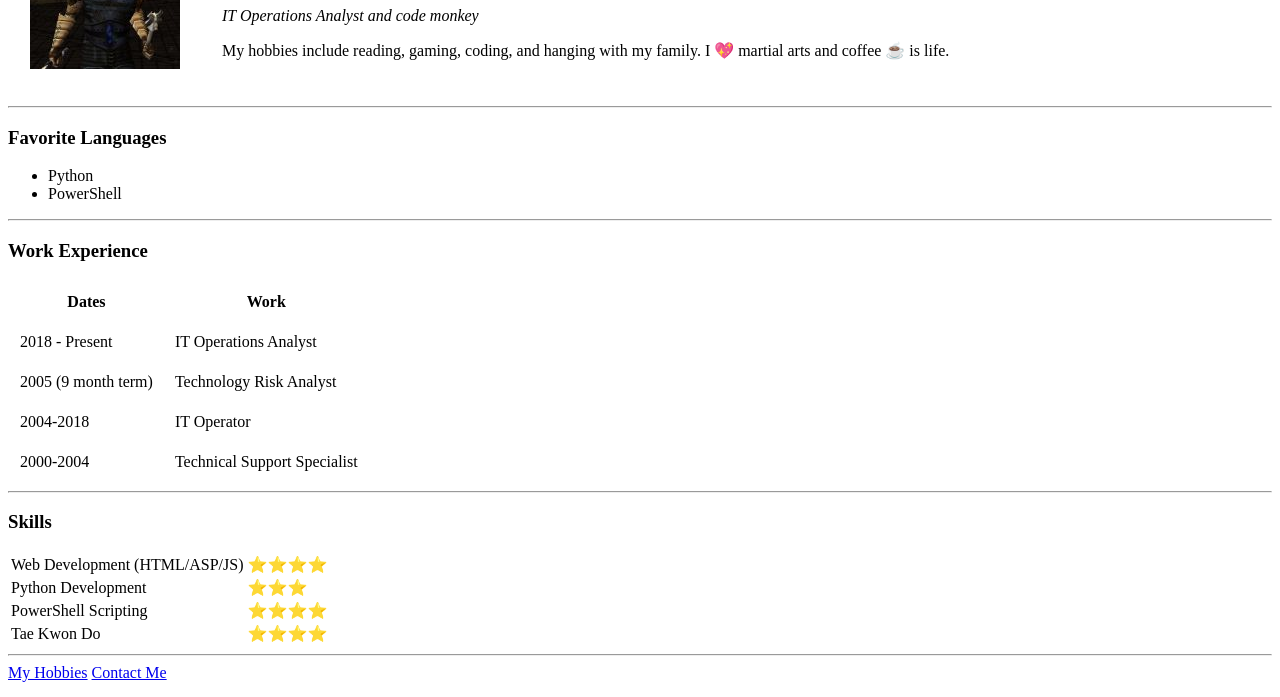
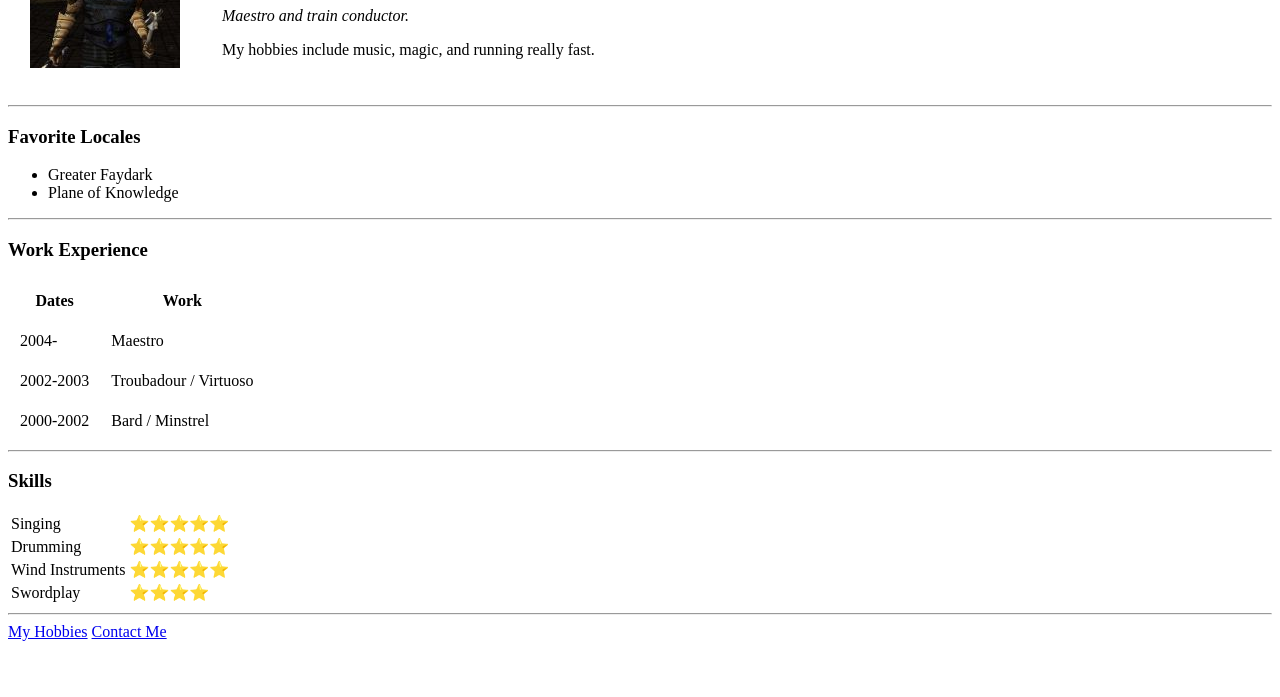
Before and after one commit to tralynfae/cv, a plain HTML site: page index.html in a window 1280 px wide. Shown: the part 103-800 px from the top of the page. Drawn offline with Linux system fonts and the light colour scheme.

Commit message:
Updated Bard specific project

```diff
--- a/index.html
+++ b/index.html
@@ -11,17 +11,17 @@
 				<td><img src="images/tralynfae.jpg" alt="Tralynfae Bard Profile"></td>
 				<td>
 					<h1>Tralynfae</h1>
-					<p><em>IT Operations Analyst and code monkey</em></p>
-					<p>My hobbies include reading, gaming, coding, and hanging with my family. I 💖 martial arts and coffee ☕ is life.</p>
+					<p><em>Maestro and train conductor.</em></p>
+					<p>My hobbies include music, magic, and running really fast.</p>
 				</td>
 			</tr>
 		</table>
 
 		<hr>
-		<h3>Favorite Languages</h3>
+		<h3>Favorite Locales</h3>
 		<ul>
-			<li>Python</li>
-			<li>PowerShell</li>
+			<li>Greater Faydark</li>
+			<li>Plane of Knowledge</li>
 		</ul>
 
 		<hr>
@@ -35,20 +35,16 @@
 			</thead>
 			<tbody>
 				<tr>
-					<td>2018 - Present</td>
-					<td>IT Operations Analyst</td>
+					<td>2004-</td>
+					<td>Maestro</td>
 				</tr>
 				<tr>
-					<td>2005 (9 month term)</td>
-					<td>Technology Risk Analyst</td>
+					<td>2002-2003</td>
+					<td>Troubadour / Virtuoso</td>
 				</tr>
 				<tr>
-					<td>2004-2018</td>
-					<td>IT Operator</td>
-				</tr>
-				<tr>
-					<td>2000-2004</td>
-					<td>Technical Support Specialist</td>
+					<td>2000-2002</td>
+					<td>Bard / Minstrel</td>
 				</tr>
 			</tbody>
 		</table>
@@ -57,19 +53,19 @@
 		<h3>Skills</h3>
 		<table>
 			<tr>
-				<td>Web Development (HTML/ASP/JS)</td>
-				<td>⭐⭐⭐⭐</td>
+				<td>Singing</td>
+				<td>⭐⭐⭐⭐⭐</td>
 			</tr>
 			<tr>
-				<td>Python Development</td>
-				<td>⭐⭐⭐</td>
+				<td>Drumming</td>
+				<td>⭐⭐⭐⭐⭐</td>
 			</tr>
 			<tr>
-				<td>PowerShell Scripting</td>
-				<td>⭐⭐⭐⭐</td>
+				<td>Wind Instruments</td>
+				<td>⭐⭐⭐⭐⭐</td>
 			</tr>
 			<tr>
-				<td>Tae Kwon Do</td>
+				<td>Swordplay</td>
 				<td>⭐⭐⭐⭐</td>
 			</tr>
 		</table>
```
